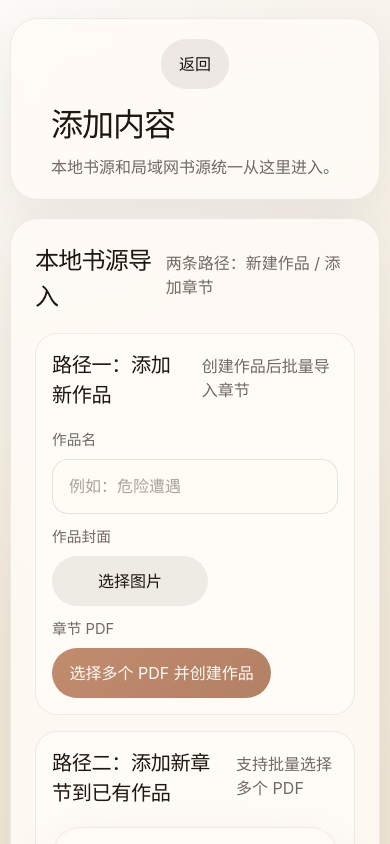
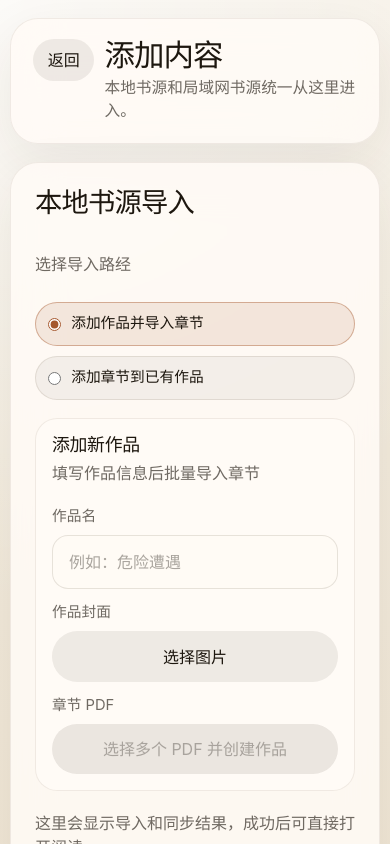
Before and after one commit to zhud423/PDFreader, a React (Vite) app: page /add in a window 390 px wide. Shown: the top 844 px of the page. Built offline with nearby package versions, Linux system fonts and the light colour scheme.

Commit message:
refactor: tighten mobile library and import layouts

```diff
--- a/src/pages/AddPage.tsx
+++ b/src/pages/AddPage.tsx
@@ -21,6 +21,8 @@ interface SourceDraft {
   name: string;
   baseUrl: string;
 }
+
+type ImportFlowMode = 'new' | 'existing';
 
 function buildImportFeedback(result: ImportResult): AddPageFeedback {
   const addedCount = result.imported.length;
@@ -118,7 +120,6 @@ export function AddPage() {
   const newTitleInputRef = useRef<HTMLInputElement | null>(null);
   const titleCoverInputRef = useRef<HTMLInputElement | null>(null);
   const pendingImportOptionsRef = useRef<ImportOptions | undefined>(undefined);
-  const pendingTitleCoverRef = useRef<File | null>(null);
   const [overview, setOverview] = useState<HomeOverview | null>(null);
   const [feedback, setFeedback] = useState<AddPageFeedback | null>(null);
   const [isImporting, setIsImporting] = useState(false);
@@ -128,6 +129,9 @@ export function AddPage() {
   const [existingTitleId, setExistingTitleId] = useState('');
   const [newTitleName, setNewTitleName] = useState('');
   const [newTitleCoverName, setNewTitleCoverName] = useState('');
+  const [newTitleCoverFile, setNewTitleCoverFile] = useState<File | null>(null);
+  const [importFlowMode, setImportFlowMode] = useState<ImportFlowMode>('new');
+  const canImportAsNewTitle = Boolean(newTitleName.trim() && newTitleCoverFile) && !isImporting;
 
   const loadOverview = async () => {
     const next = await libraryService.getHomeOverview();
@@ -162,20 +166,30 @@ export function AddPage() {
     }
 
     setIsImporting(true);
-    setFeedback(null);
+    setFeedback({
+      summary: '正在导入章节',
+      details: ['正在解析 PDF、生成封面并写入书库，请稍候...'],
+      tone: 'normal'
+    });
     setLastImportedBookId(null);
 
     try {
-      const result = await libraryService.importLocalFiles(pickedFiles, pendingImportOptionsRef.current);
-      if (pendingTitleCoverRef.current && result.imported[0]) {
-        await libraryService.setTitleCoverFile(result.imported[0].titleId, pendingTitleCoverRef.current);
+      const importOptions = pendingImportOptionsRef.current;
+      const isNewTitleImport = Boolean(importOptions?.newTitleName);
+      const result = await libraryService.importLocalFiles(pickedFiles, importOptions);
+      if (newTitleCoverFile && result.imported[0] && isNewTitleImport) {
+        await libraryService.setTitleCoverFile(result.imported[0].titleId, newTitleCoverFile);
       }
       setFeedback(buildImportFeedback(result));
       setLastImportedBookId(result.imported.at(0)?.bookId ?? null);
+      if (isNewTitleImport) {
+        setNewTitleName('');
+        setNewTitleCoverName('');
+        setNewTitleCoverFile(null);
+      }
       await loadOverview();
     } finally {
       pendingImportOptionsRef.current = undefined;
-      pendingTitleCoverRef.current = null;
       setIsImporting(false);
     }
   };
@@ -184,6 +198,15 @@ export function AddPage() {
     if (target === 'existing') {
       pendingImportOptionsRef.current = existingTitleId ? { targetTitleId: existingTitleId } : undefined;
       existingInputRef.current?.click();
+      return;
+    }
+
+    if (!newTitleName.trim() || !newTitleCoverFile) {
+      setFeedback({
+        summary: '请先填写作品名并选择作品封面',
+        details: ['再选择多个 PDF 创建新作品。'],
+        tone: 'warning'
+      });
       return;
     }
 
@@ -244,7 +267,7 @@ export function AddPage() {
   const titleEntries = overview?.titleEntries ?? [];
   const focusRemote = searchParams.get('focus') === 'remote';
   const operationLoadingText = isImporting
-    ? '正在导入章节、生成封面并写入书库，请稍候...'
+    ? '正在加载图书并导入章节（解析 PDF、生成封面、写入书库）...'
     : syncingSourceId
       ? '正在连接并同步局域网书源，请稍候...'
       : null;
@@ -280,7 +303,7 @@ export function AddPage() {
         accept="image/*"
         onChange={(event) => {
           const file = event.target.files?.[0] ?? null;
-          pendingTitleCoverRef.current = file;
+          setNewTitleCoverFile(file);
           setNewTitleCoverName(file?.name ?? '');
           event.currentTarget.value = '';
         }}
@@ -299,13 +322,38 @@ export function AddPage() {
       <section className="content-block add-section">
         <div className="section-heading">
           <h2>本地书源导入</h2>
-          <span>两条路径：新建作品 / 添加章节</span>
         </div>
-        <div className="local-import-routes">
+        <div className="add-flow-selector">
+          <p className="muted-text">选择导入路经</p>
+          <div className="add-flow-radio-group" role="radiogroup" aria-label="导入路径">
+            <label className={`add-flow-radio ${importFlowMode === 'new' ? 'is-active' : ''}`}>
+              <input
+                type="radio"
+                name="import-flow-mode"
+                value="new"
+                checked={importFlowMode === 'new'}
+                onChange={() => setImportFlowMode('new')}
+              />
+              <span>添加作品并导入章节</span>
+            </label>
+            <label className={`add-flow-radio ${importFlowMode === 'existing' ? 'is-active' : ''}`}>
+              <input
+                type="radio"
+                name="import-flow-mode"
+                value="existing"
+                checked={importFlowMode === 'existing'}
+                onChange={() => setImportFlowMode('existing')}
+              />
+              <span>添加章节到已有作品</span>
+            </label>
+          </div>
+        </div>
+
+        {importFlowMode === 'new' ? (
           <article className="local-import-route">
             <div className="section-heading">
-              <h3>路径一：添加新作品</h3>
-              <span>创建作品后批量导入章节</span>
+              <h3>添加新作品</h3>
+              <span>填写作品信息后批量导入章节</span>
             </div>
 
             <div className="local-import-create">
@@ -332,19 +380,20 @@ export function AddPage() {
                 <button
                   className="action-button action-button--primary local-action-button"
                   onClick={() => openImportPicker('new')}
-                  disabled={!newTitleName.trim() || isImporting}
+                  disabled={!canImportAsNewTitle}
                 >
-                  选择多个 PDF 并创建作品
+                  {isImporting ? '正在导入...' : '选择多个 PDF 并创建作品'}
                 </button>
               </div>
             </div>
           </article>
-
+        ) : (
           <article className="local-import-route">
             <div className="section-heading">
-              <h3>路径二：添加新章节到已有作品</h3>
+              <h3>添加新章节</h3>
               <span>支持批量选择多个 PDF</span>
             </div>
+
             {titleEntries.length > 0 ? (
               <>
                 <label className="field">
@@ -364,18 +413,18 @@ export function AddPage() {
                     onClick={() => openImportPicker('existing')}
                     disabled={!existingTitleId || isImporting}
                   >
-                    选择多个 PDF
+                    {isImporting ? '正在导入...' : '选择多个 PDF'}
                   </button>
                 </div>
               </>
             ) : (
               <article className="empty-panel">
                 <h3>还没有可归属的作品</h3>
-                <p>先使用路径一创建一个作品，之后再往作品里追加章节。</p>
+                <p>请先用路径一新建一个作品，然后再通过路径二追加章节。</p>
               </article>
             )}
           </article>
-        </div>
+        )}
 
         <div className="operation-feedback-block">
           {operationLoadingText ? (
--- a/src/pages/HomePage.tsx
+++ b/src/pages/HomePage.tsx
@@ -521,7 +521,7 @@ export function HomePage() {
       <section className="library-header">
         <div>
           <p className="eyebrow">© 2026 小宝专用. All rights reserved.</p>
-          <h1>书库</h1>
+          <h1>条漫阅读器</h1>
           <p className="hero-copy">专门用于小黄漫的长漫，竖向阅读</p>
         </div>
 
@@ -555,7 +555,7 @@ export function HomePage() {
 
       <section className="content-block home-library-block">
         <div className="section-heading">
-          <h2>书库作品</h2>
+          <h2>书库</h2>
           <span>{displayedTitles.length} 个作品</span>
         </div>
 
--- a/src/styles/index.css
+++ b/src/styles/index.css
@@ -51,6 +51,10 @@ button {
 button:disabled {
   cursor: not-allowed;
   opacity: 0.68;
+}
+
+button:disabled:hover {
+  transform: none;
 }
 
 a {
@@ -305,6 +309,11 @@ a {
   color: #fffaf4;
 }
 
+.action-button--primary:disabled {
+  background: rgba(46, 33, 20, 0.14);
+  color: rgba(29, 23, 15, 0.5);
+}
+
 .action-button--primary:hover:not(:disabled),
 .action-button--primary:focus-visible:not(:disabled) {
   background: linear-gradient(135deg, #b66235 0%, #9b4e24 100%);
@@ -429,6 +438,7 @@ a {
 .library-title-card {
   display: grid;
   grid-template-columns: 124px minmax(0, 1fr);
+  align-items: start;
   gap: 16px;
   padding: 16px;
   border-radius: 26px;
@@ -436,9 +446,19 @@ a {
 }
 
 .library-title-card__cover {
+  display: flex;
+  align-self: start;
   padding: 0;
   border: none;
   background: transparent;
+}
+
+.library-title-card__cover .cover-image,
+.library-title-card__cover .cover-image--fallback {
+  display: block;
+  width: 100%;
+  height: auto;
+  aspect-ratio: 3 / 4;
 }
 
 .library-title-card__body {
@@ -446,7 +466,6 @@ a {
   flex-direction: column;
   gap: 10px;
   min-width: 0;
-  min-height: 100%;
 }
 
 .library-title-card__topline,
@@ -501,15 +520,18 @@ a {
 }
 
 .library-title-card__hint {
+  margin: 0;
+  flex: 1;
   font-size: 0.88rem;
   text-align: right;
-  max-width: 420px;
+  line-height: 1.3;
+  max-width: none;
 }
 
 .library-title-card__action-stack {
-  margin-top: auto;
+  margin-top: 8px;
   display: flex;
-  align-items: center;
+  align-items: flex-end;
   justify-content: flex-end;
   gap: 12px;
 }
@@ -554,6 +576,44 @@ a {
   display: grid;
   grid-template-columns: repeat(auto-fit, minmax(220px, 1fr));
   gap: 16px;
+}
+
+.add-flow-selector {
+  display: grid;
+  gap: 10px;
+  margin-bottom: 18px;
+}
+
+.add-flow-radio-group {
+  display: flex;
+  flex-wrap: wrap;
+  gap: 10px;
+}
+
+.add-flow-radio {
+  display: inline-flex;
+  align-items: center;
+  gap: 10px;
+  min-height: 44px;
+  padding: 0.58rem 0.9rem;
+  border-radius: 999px;
+  border: 1px solid rgba(62, 41, 17, 0.1);
+  background: rgba(46, 33, 20, 0.05);
+  color: #1d170f;
+}
+
+.add-flow-radio input {
+  margin: 0;
+  accent-color: var(--accent);
+}
+
+.add-flow-radio span {
+  line-height: 1.2;
+}
+
+.add-flow-radio.is-active {
+  border-color: rgba(165, 88, 46, 0.42);
+  background: rgba(165, 88, 46, 0.12);
 }
 
 .local-import-routes {
@@ -642,7 +702,7 @@ a {
 
 .bottom-sheet--half-wide {
   width: min(1180px, calc(100vw - 16px));
-  max-height: min(72vh, 760px);
+  max-height: min(86vh, 912px);
 }
 
 .bottom-sheet__grabber {
@@ -1187,7 +1247,8 @@ a {
   }
 
   .library-tools {
-    grid-template-columns: 1fr;
+    grid-template-columns: minmax(0, 1fr) auto;
+    align-items: center;
   }
 
   .page-header {
@@ -1211,8 +1272,10 @@ a {
   }
 
   .reader-toolbar {
-    align-items: flex-start;
-    flex-direction: column;
+    align-items: center;
+    flex-direction: row;
+    gap: 10px;
+    padding: 10px 12px;
   }
 
   .reader-statusbar,
@@ -1222,8 +1285,29 @@ a {
   }
 
   .reader-toolbar__actions {
-    width: 100%;
+    width: auto;
     justify-content: flex-end;
+    gap: 6px;
+    flex: 0 0 auto;
+  }
+
+  .reader-toolbar__title {
+    flex: 1;
+    min-width: 0;
+  }
+
+  .reader-toolbar__title strong {
+    font-size: 1rem;
+    white-space: nowrap;
+    overflow: hidden;
+    text-overflow: ellipsis;
+  }
+
+  .reader-toolbar__title span {
+    font-size: 0.82rem;
+    white-space: nowrap;
+    overflow: hidden;
+    text-overflow: ellipsis;
   }
 
   .floating-add-button {
@@ -1233,17 +1317,102 @@ a {
   }
 
   .library-title-card {
-    grid-template-columns: 88px minmax(0, 1fr);
+    grid-template-columns: 76px minmax(0, 1fr);
   }
 
-  .library-title-card__topline,
+  .library-title-card__topline h3 {
+    font-size: 0.98rem;
+  }
+
+  .library-title-card__body p {
+    font-size: 0.84rem;
+    line-height: 1.24;
+  }
+
   .page-bar {
     flex-direction: column;
   }
 
-  .chapter-row__text-actions,
+  .library-title-card__topline {
+    flex-direction: row;
+    align-items: flex-start;
+  }
+
+  .add-shell .page-bar {
+    flex-direction: row;
+    align-items: flex-start;
+    gap: 10px;
+  }
+
+  .add-shell .page-bar .icon-button {
+    padding: 0.56rem 0.92rem;
+    font-size: 1rem;
+    flex: 0 0 auto;
+  }
+
+  .add-shell .page-bar__title {
+    min-width: 0;
+    gap: 4px;
+  }
+
+  .add-shell .page-bar__title h1 {
+    font-size: clamp(1.8rem, 7.8vw, 2.2rem);
+    line-height: 1.08;
+  }
+
+  .add-shell .page-bar__title p {
+    font-size: 0.98rem;
+  }
+
+  .add-shell .section-heading {
+    flex-direction: column;
+    align-items: flex-start;
+    gap: 6px;
+  }
+
+  .add-shell .section-heading h2 {
+    font-size: clamp(1.5rem, 7vw, 1.9rem);
+    line-height: 1.14;
+  }
+
+  .add-shell .local-import-route .section-heading {
+    gap: 4px;
+    margin-bottom: 6px;
+  }
+
+  .add-shell .local-import-route h3 {
+    font-size: 1.12rem;
+    line-height: 1.2;
+  }
+
+  .add-shell .local-action-button {
+    width: 100%;
+    min-width: 0;
+  }
+
+  .add-flow-radio-group {
+    flex-direction: column;
+  }
+
+  .add-flow-radio {
+    width: 100%;
+    justify-content: flex-start;
+  }
+
+  .chapter-row__text-actions {
+    justify-content: flex-start;
+  }
+
   .library-title-card__badges {
-    justify-content: flex-start;
+    flex-wrap: nowrap;
+    justify-content: flex-end;
+    gap: 4px;
+  }
+
+  .meta-chip,
+  .status-badge {
+    font-size: 0.62rem;
+    padding: 0.18rem 0.4rem;
   }
 
   .library-title-card__actions {
@@ -1252,13 +1421,37 @@ a {
   }
 
   .library-title-card__action-stack {
-    flex-direction: column;
-    align-items: flex-end;
-    gap: 8px;
+    flex-direction: row;
+    flex-wrap: nowrap;
+    align-items: center;
+    justify-content: flex-end;
+    gap: 6px;
   }
 
   .library-title-card__hint {
-    max-width: 100%;
+    font-size: 0.7rem;
+    flex: 1;
+    min-width: 0;
+    text-align: right;
+    line-height: 1.2;
+    white-space: nowrap;
+    overflow: hidden;
+    text-overflow: ellipsis;
+    max-width: none;
+  }
+
+  .library-title-card__actions .action-button,
+  .library-title-card__actions .icon-button {
+    font-size: 0.8rem;
+    padding: 0.42rem 0.58rem;
+  }
+
+  .library-title-card__actions .action-button {
+    min-width: 82px;
+  }
+
+  .library-title-card__actions {
+    gap: 6px;
   }
 
   .chapter-row {
@@ -1268,7 +1461,7 @@ a {
 
   .bottom-sheet--half-wide {
     width: calc(100vw - 10px);
-    max-height: min(78vh, 720px);
+    max-height: min(94vh, 864px);
   }
 
   .chapter-row__cover {
@@ -1281,8 +1474,29 @@ a {
   }
 
   .reader-statusbar__actions {
-    display: grid;
-    grid-template-columns: repeat(2, minmax(0, 1fr));
+    display: flex;
+    flex-wrap: nowrap;
+    gap: 8px;
+  }
+
+  .reader-statusbar__summary {
+    font-size: 0.9rem;
+  }
+
+  .reader-progress {
+    gap: 6px;
+  }
+
+  .reader-progress span {
+    font-size: 0.84rem;
+  }
+
+  .reader-statusbar .icon-button {
+    flex: 1;
+    min-width: 0;
+    font-size: 0.84rem;
+    padding: 0.5rem 0.62rem;
+    white-space: nowrap;
   }
 
   .reader-settings-panel__row,
@@ -1295,3 +1509,56 @@ a {
     max-width: none;
   }
 }
+
+@media (max-width: 600px) {
+  .home-shell .section-heading h2 {
+    font-size: clamp(1.42rem, 6.2vw, 1.72rem);
+  }
+
+  .home-shell .section-heading span {
+    font-size: 0.9rem;
+  }
+
+  .library-title-card {
+    grid-template-columns: 70px minmax(0, 1fr);
+    gap: 8px;
+    padding: 9px;
+    border-radius: 18px;
+  }
+
+  .library-title-card__topline h3 {
+    font-size: 0.92rem;
+    line-height: 1.14;
+  }
+
+  .library-title-card__body p {
+    font-size: 0.8rem;
+    line-height: 1.2;
+  }
+
+  .meta-chip,
+  .status-badge {
+    font-size: 0.58rem;
+    padding: 0.16rem 0.34rem;
+  }
+
+  .library-title-card__hint {
+    font-size: 0.64rem;
+    max-width: none;
+  }
+
+  .library-title-card__actions .action-button,
+  .library-title-card__actions .icon-button {
+    font-size: 0.76rem;
+    padding: 0.38rem 0.5rem;
+  }
+
+  .library-title-card__actions .action-button {
+    min-width: 74px;
+  }
+
+  .add-flow-radio {
+    font-size: 0.92rem;
+    padding: 0.52rem 0.76rem;
+  }
+}
```
